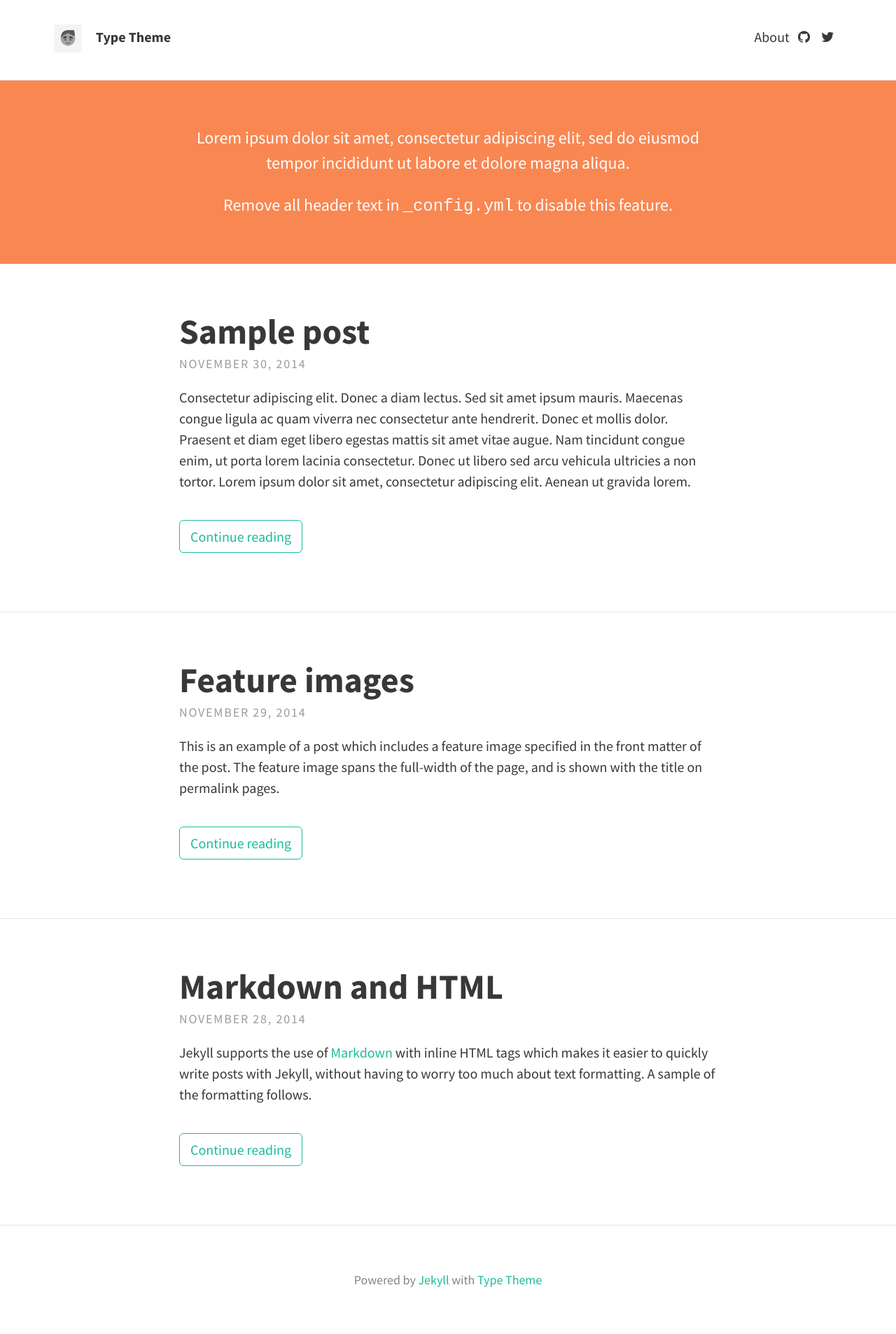
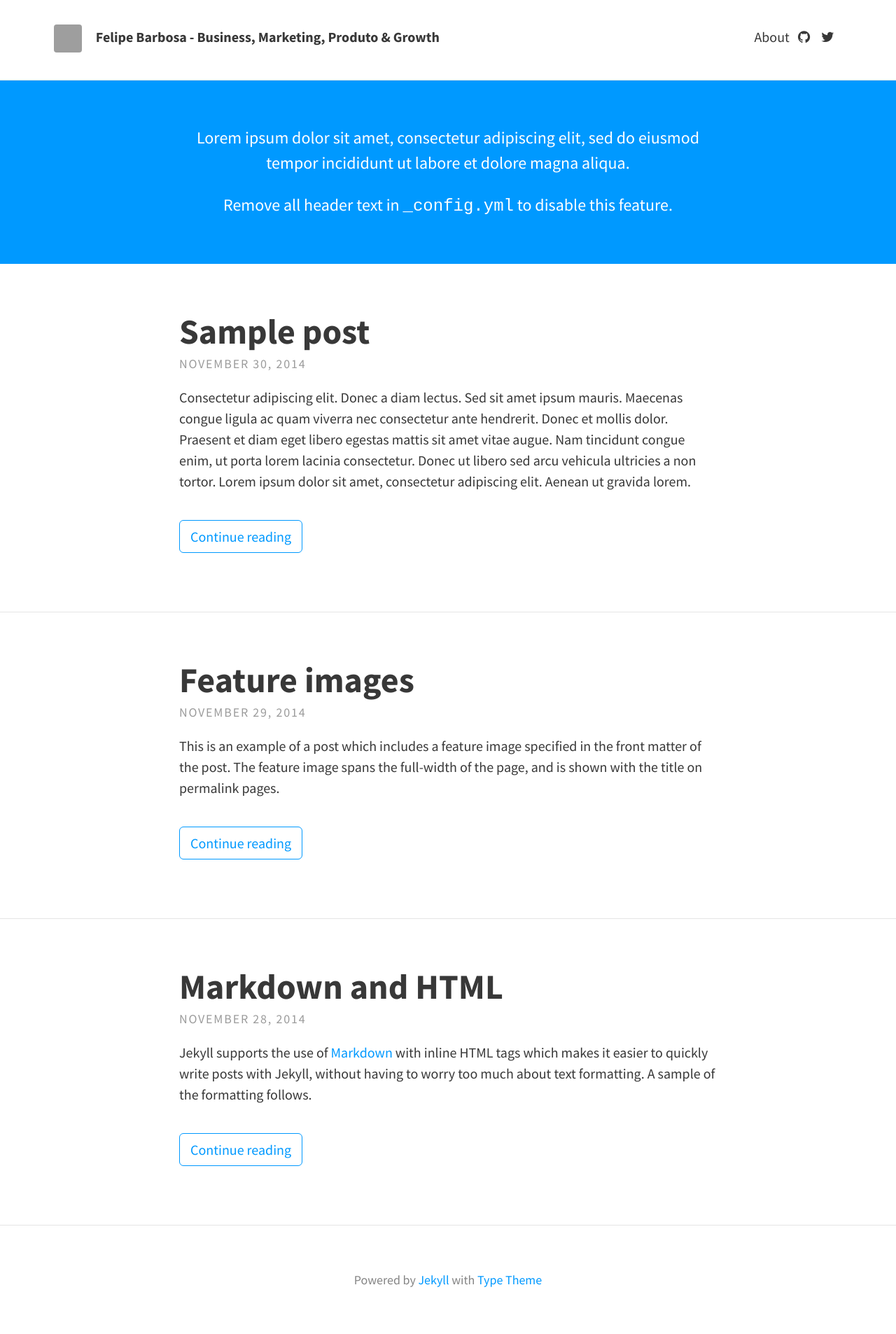
Before and after one commit to felipecbarbosa/felipecbarbosa.github.io, a Jekyll site: the page built from index.html, in a window 1280 px wide. Shown: the whole page at 70% size. Built offline with Jekyll 4.4.1, drawn with Linux system fonts in a browser that asks for light colours; nearby versions of some CDN libraries; the list of posts is cut into pages by our own code; grey boxes are pictures that could not be loaded.

Commit message:
Changed link and background header color, avatar and title

```diff
--- a/_config.yml
+++ b/_config.yml
@@ -5,8 +5,8 @@ url: "http://example.com" # the base hostname & protocol for your site
 # THEME-SPECIFIC CONFIGURATION
 theme_settings:
   # Meta
-  title: Type Theme
-  avatar: avatar.png
+  title: Felipe Barbosa - Business, Marketing, Produto & Growth
+  avatar: felipe-barbosa-business-marketing-product-growth.png
   gravatar: # Email MD5 hash
   description: "A website with blog posts and pages" # used by search engines
 
@@ -27,7 +27,7 @@ theme_settings:
   dribbble:
   facebook:
   flickr:
-  github: "rohanchandra/type-theme"
+  github: "felipecbarbosa"
   google_plus:
   instagram:
   linkedin:  # Full URL
@@ -37,7 +37,7 @@ theme_settings:
   stack_exchange:  # Full URL
   steam:
   tumblr:
-  twitter: "twitter"
+  twitter: "felipecb_"
   wordpress:
   youtube:
 
--- a/_includes/header.html
+++ b/_includes/header.html
@@ -6,7 +6,7 @@
 		</a>
 		{% elsif site.theme_settings.avatar %}
 		<a href="{{ site.baseurl }}/">
-			<img class="avatar" src="{{ site.baseurl }}/img/{{ site.theme_settings.avatar }}" alt=""/>
+			<img class="avatar" src="https://res.cloudinary.com/felipe-barbosa/image/upload/q_100/v1497551867/{{ site.theme_settings.avatar }}" alt=""/>
 		</a>
 		{% endif %}
 		<h1 class="site-title">
--- a/_sass/base/_variables.scss
+++ b/_sass/base/_variables.scss
@@ -15,7 +15,7 @@ $border-color: rgba(0, 0, 0, 0.1); // rgba recommended if using feature images
 
 // Typography colours
 $text-color: #383838;
-$link-color: #1ABC9C;
+$link-color: #0099FF;
 $selection-color: #D4D4D4; // visible when highlighting text
 
 // Header colours
@@ -26,5 +26,5 @@ $feature-image-text-color: #fff;
 $feature-image-size: cover; // options include "cover", "contain", "auto"
 
 // Header description box
-$header-desc-background-color: #F98752;
+$header-desc-background-color: #0099FF;
 $header-desc-text-color: #FFF;
```
